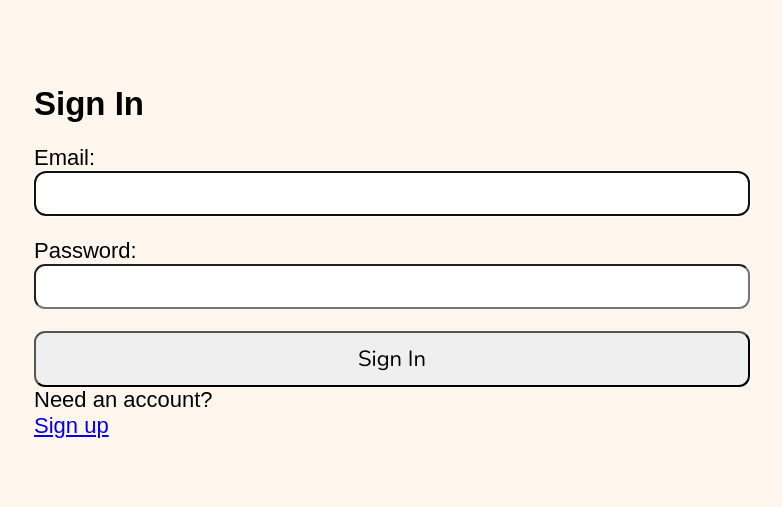
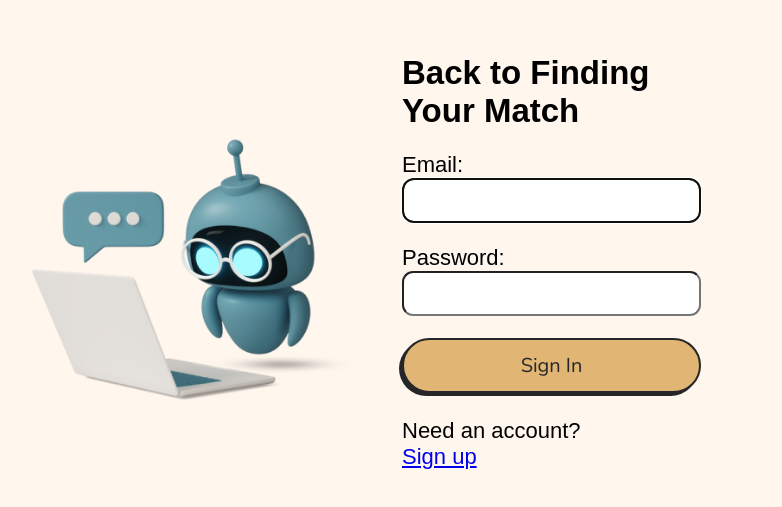
Before and after one commit to jennydang61/login-2, a React (Create React App) app: page /login in a window 1280 px wide. Shown: the part 127-634 px from the top of the page, without its empty margins (248-1030 px from the left). Built offline with nearby package versions, Linux system fonts and the light colour scheme.

Commit message:
fixed styling for login

```diff
--- a/src/components/login/Login.css
+++ b/src/components/login/Login.css
@@ -0,0 +1,47 @@
+.sign-in-container {
+    display: flex;
+    flex-direction: row;
+    justify-content: space-between;
+    align-items: center;
+    padding: 20px;
+    gap: 20px;
+}
+
+.image-container {
+    flex: 1;
+    text-align: center;
+}
+
+.chat-bot-laptop {
+    max-width: 100%;
+    height: auto;
+}
+
+.form-container {
+    flex: 1;
+    display: flex;
+    flex-direction: column;
+    align-items: flex-start;
+    padding: 20px;
+}
+
+.sign-in-button {
+    background-color: #E1B573;
+    color: #262628;
+    font-size: 20px;
+    border: 2px solid #262628;
+    padding: 12px 40px;
+    border-radius: 30px;
+    cursor: pointer;
+    transition: all 0.3s ease;
+    box-shadow: -3px 3px 0px #262628;
+}
+
+.sign-in-button:hover {
+    background-color: #E1B573;
+    box-shadow: -4px 4px 0px #262628;
+}
+
+.sign-up {
+    margin-top: 25px;
+}
--- a/src/components/login/Login.js
+++ b/src/components/login/Login.js
@@ -2,6 +2,8 @@ import { useRef, useState, useEffect } from "react";
 // import AuthContext from "../../context/AuthProvider";
 import useAuth from "../../hooks/useAuth";
 import { Link, useNavigate, useLocation, replace } from "react-router-dom";
+import "./Login.css";
+import chatbotLaptop from '../../images/chatbotLaptop.png';
 
 import axios from "../../api/axios";
 const LOGIN_URL = "/auth";
@@ -77,7 +79,7 @@ const Login = () => {
     //       </p>
     //     </section>
     //   ) : (
-    <section>
+    <section className="sign-in-container">
       <p
         ref={errRef}
         className={errMsg ? "errmsg" : "offscreen"}
@@ -85,7 +87,11 @@ const Login = () => {
       >
         {errMsg}
       </p>
-      <h1>Sign In</h1>
+      <div className="image-container">
+      <img className="chat-bot-laptop" src={chatbotLaptop} alt="Bot Profile" />
+      </div>
+      <div className="form-container">
+      <h1>Back to Finding <br/> Your Match</h1>
       <form onSubmit={handleSubmit}>
         <label htmlFor="email">Email:</label>
         <input
@@ -104,9 +110,9 @@ const Login = () => {
           value={pwd} //clear input upon submission
           required
         />
-        <button>Sign In</button>{" "}
+        <button className="sign-in-button">Sign In</button>{" "}
         {/* no need to specify onclick because this is the only button in the form*/}
-        <p>
+        <p className="sign-up">
           Need an account?
           <br />
           <span className="line">
@@ -114,6 +120,7 @@ const Login = () => {
           </span>
         </p>
       </form>
+      </div>
     </section>
     //   )}
     // </>
```
